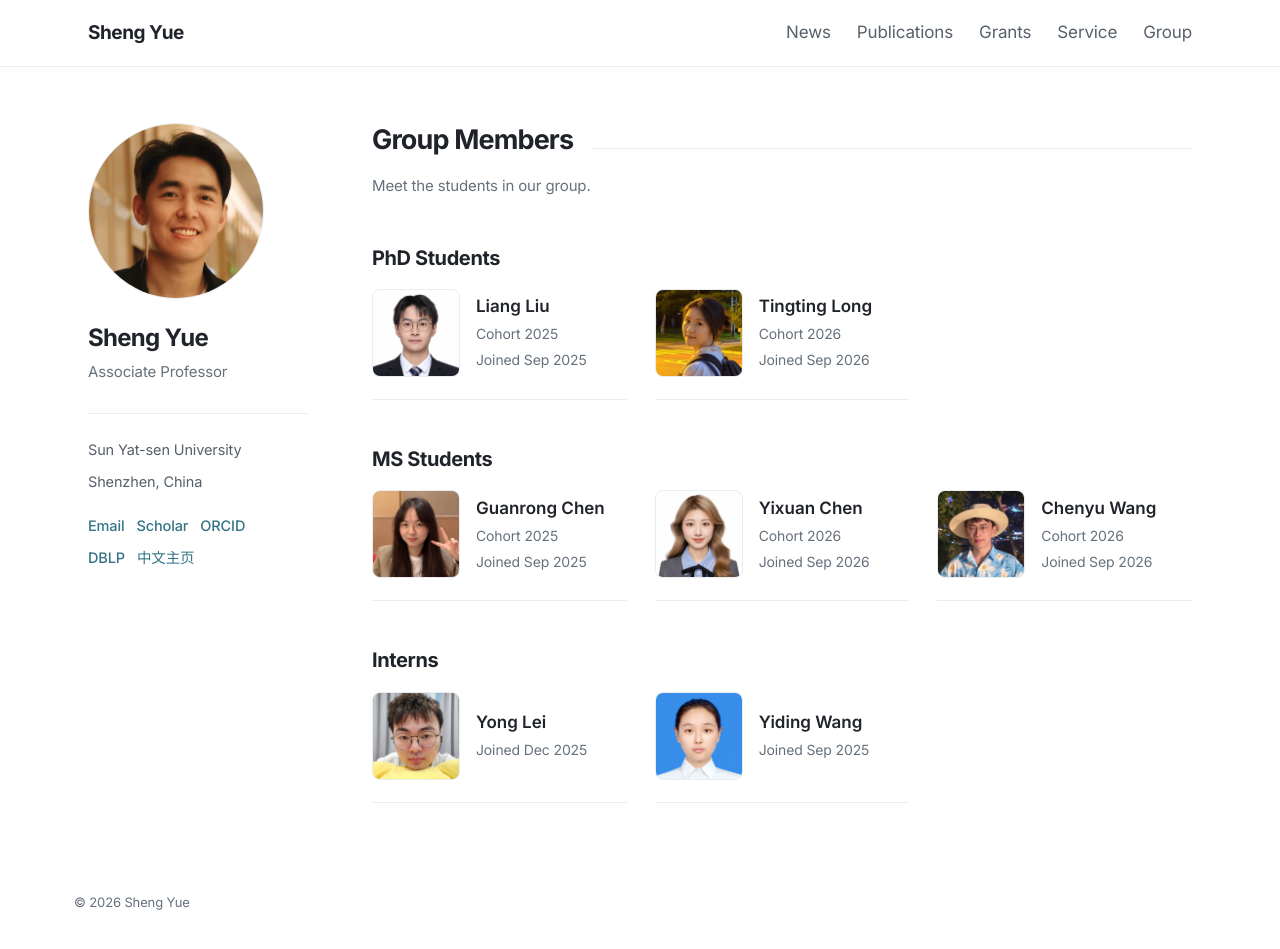
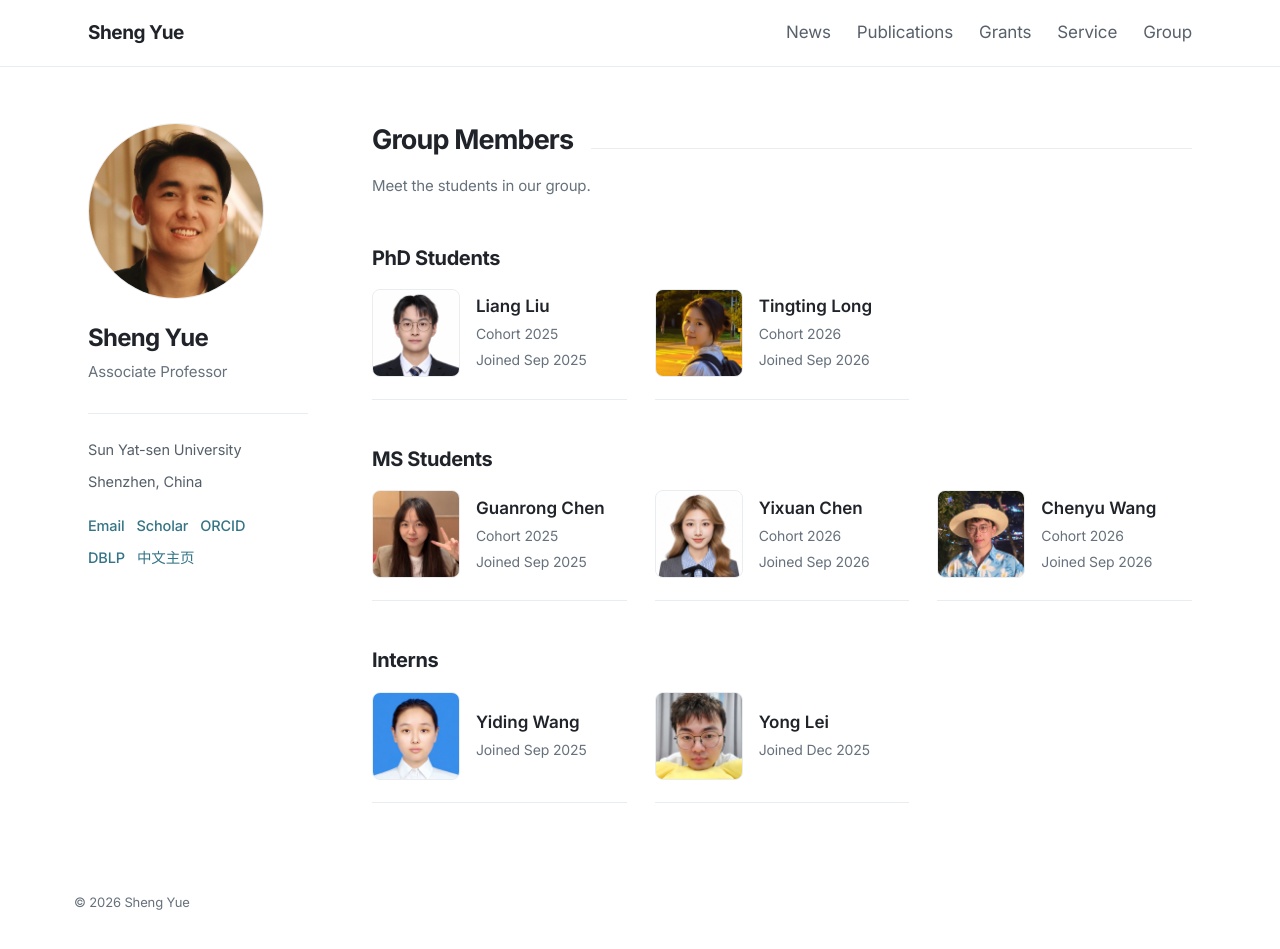
Before and after one commit to shaunyue/shaunyue.github.io, a Jekyll site: the page built from _pages/group.md, in a window 1280 px wide and 955 px high. Shown: the top 949 px of the window. Built offline with Jekyll 4.4.1, drawn with Linux system fonts in a browser that asks for light colours; some of the changed lines change nothing that is shown.

Commit message:
Update homepage

```diff
--- a/_data/group.yml
+++ b/_data/group.yml
@@ -33,11 +33,11 @@ groups:
         photo: /images/students/chenyu-wang.jpg
   - title: Interns
     members:
+      - name: Yiding Wang
+        joined: Sep 2025
+        gender: female
+        photo: /images/students/yiding-wang.jpg
       - name: Yong Lei
         joined: Dec 2025
         gender: male
         photo: /images/students/yong-lei.jpg
-      - name: Yiding Wang
-        joined: Sep 2025
-        gender: female
-        photo: /images/students/yiding-wang.jpg
```
